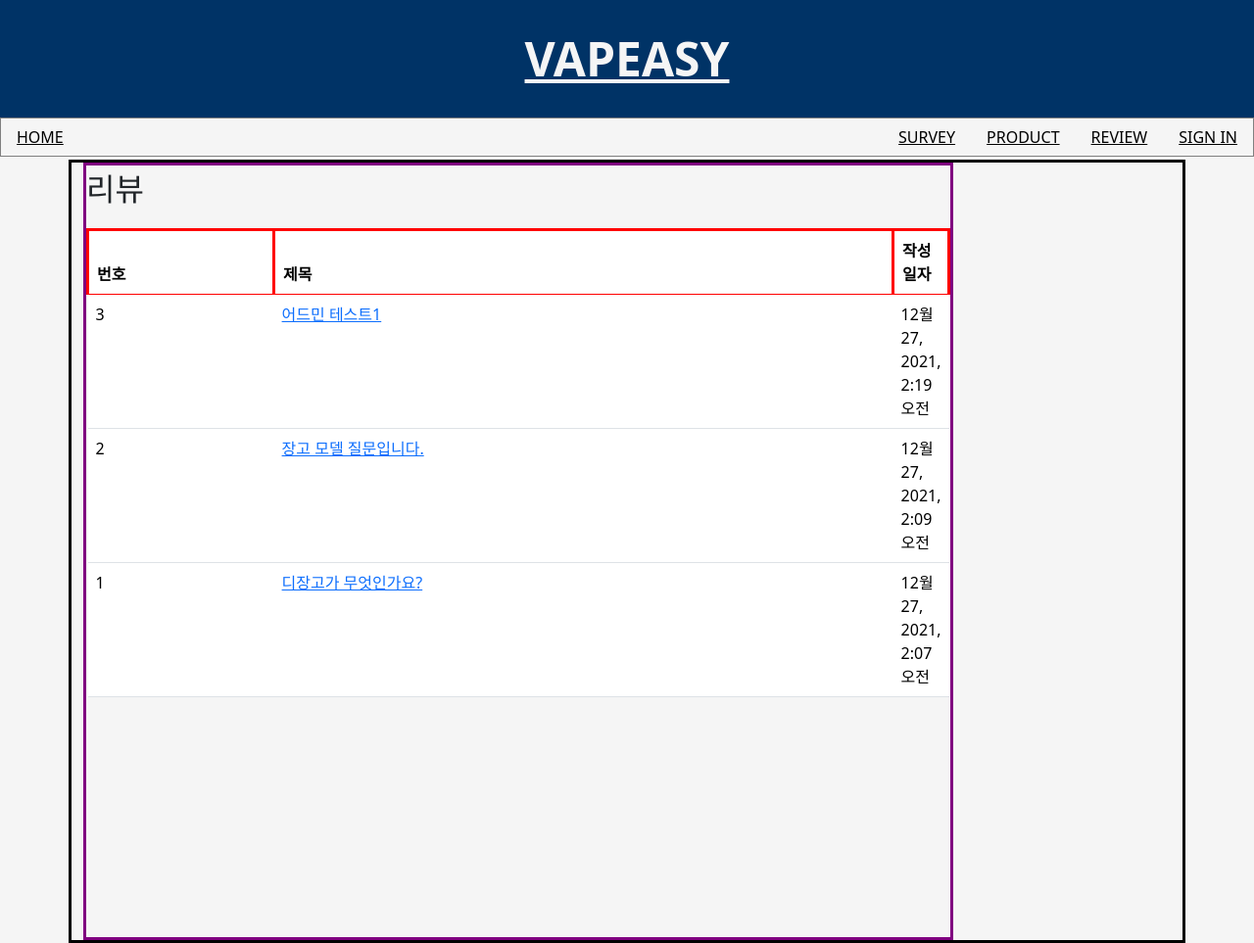
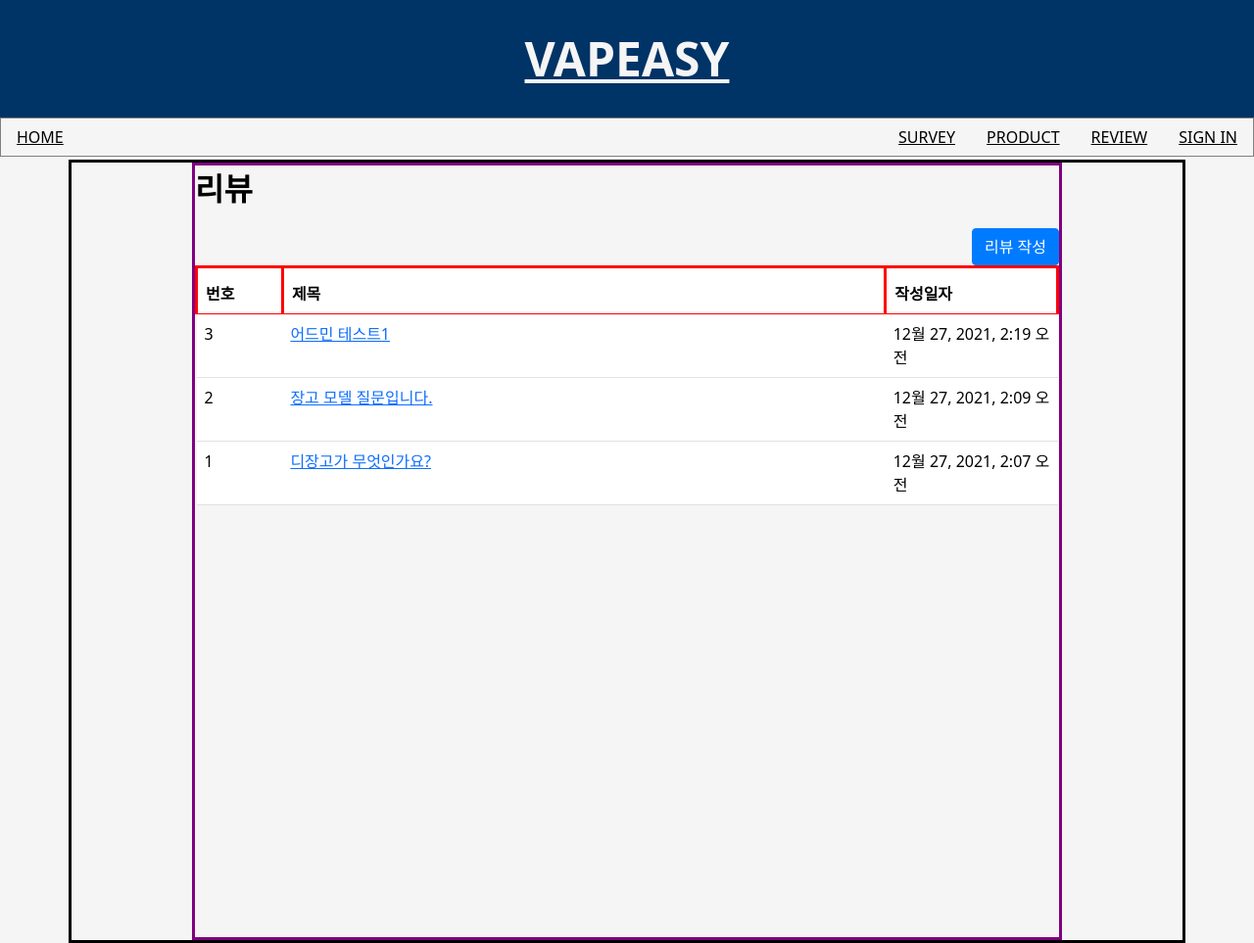
Before and after one commit to CHOIHAEMIN/vapeasy, a Django app: page /review_list/ in a window 1280 px wide. Shown: the whole page at 98% size. Run offline with Django 3.2, Linux system fonts and the light colour scheme; data comes from the database, SQL or seed files in the repository; some libraries are stand-ins or nearby versions.

Commit message:
1229 review_create뷰단 생성완료 최해민

```diff
--- a/static/css/review_list.css
+++ b/static/css/review_list.css
@@ -8,18 +8,23 @@
 .container{
     width: 100%;
     height: 50rem;
+    display: flex;
+    justify-content: center;
     border: 3px solid black;
 }
 .text{
     font-size: 2rem;
+    font-weight: bold;
+    color: black;
 }
 .content{
+    display: flex;
+    flex-direction: column;
     width: 80%;
     height: 100%;
     border: 3px solid purple;
 }
 .table{
-    margin: auto;
     width: 100%;
 }
 .head{
@@ -27,9 +32,98 @@
     border: 3px solid red;
 }
 .num{
+    width: 10%;
+}
+.date{
+    width: 20%;
     min-width: min-content;
 }
-.date{
-    width: 5%;
-    min-width: min-content;
+.button{
+    margin-left: auto;
 }
+
+/* 부트스트랩 버튼*/
+.btn {
+    display: inline-block;
+    font-weight: 400;
+    color: #212529;
+    text-align: center;
+    vertical-align: middle;
+    -webkit-user-select: none;
+    -moz-user-select: none;
+    -ms-user-select: none;
+    user-select: none;
+    background-color: transparent;
+    border: 1px solid transparent;
+    padding: 0.375rem 0.75rem;
+    font-size: 1rem;
+    line-height: 1.5;
+    border-radius: 0.25rem;
+    transition: color 0.15s ease-in-out, background-color 0.15s ease-in-out, border-color 0.15s ease-in-out, box-shadow 0.15s ease-in-out;
+  }
+
+  @media (prefers-reduced-motion: reduce) {
+    .btn {
+      transition: none;
+    }
+  }
+
+  .btn:hover {
+    color: #212529;
+    text-decoration: none;
+  }
+
+  .btn:focus, .btn.focus {
+    outline: 0;
+    box-shadow: 0 0 0 0.2rem rgba(0, 123, 255, 0.25);
+  }
+
+  .btn.disabled, .btn:disabled {
+    opacity: 0.65;
+  }
+
+  .btn:not(:disabled):not(.disabled) {
+    cursor: pointer;
+  }
+
+  a.btn.disabled,
+  fieldset:disabled a.btn {
+    pointer-events: none;
+  }
+
+  .btn-primary {
+    color: #fff;
+    background-color: #007bff;
+    border-color: #007bff;
+  }
+
+  .btn-primary:hover {
+    color: #fff;
+    background-color: #0069d9;
+    border-color: #0062cc;
+  }
+
+  .btn-primary:focus, .btn-primary.focus {
+    color: #fff;
+    background-color: #0069d9;
+    border-color: #0062cc;
+    box-shadow: 0 0 0 0.2rem rgba(38, 143, 255, 0.5);
+  }
+
+  .btn-primary.disabled, .btn-primary:disabled {
+    color: #fff;
+    background-color: #007bff;
+    border-color: #007bff;
+  }
+
+  .btn-primary:not(:disabled):not(.disabled):active, .btn-primary:not(:disabled):not(.disabled).active,
+  .show > .btn-primary.dropdown-toggle {
+    color: #fff;
+    background-color: #0062cc;
+    border-color: #005cbf;
+  }
+
+  .btn-primary:not(:disabled):not(.disabled):active:focus, .btn-primary:not(:disabled):not(.disabled).active:focus,
+  .show > .btn-primary.dropdown-toggle:focus {
+    box-shadow: 0 0 0 0.2rem rgba(38, 143, 255, 0.5);
+  }
--- a/templates/vapeasy/review_list.html
+++ b/templates/vapeasy/review_list.html
@@ -6,7 +6,10 @@
         <div class="content">
             <div class="text">
                 <p>리뷰</p>
-            </div>
+            </div><!--리뷰 text end-->
+            <div class="button">
+                <a href="{% url 'vapeasy:review_create' %}" class="btn btn-primary">리뷰 작성</a>
+            </div><!--리뷰작성 button end-->
 
             <table class="table">
                 <thead>
--- a/vapeasy/urls.py
+++ b/vapeasy/urls.py
@@ -9,4 +9,5 @@
     path('survey/', views.survey, name='survey'),
     path('review_list/', views.review_list, name='review_list'),
     path('review_detail/<int:review_id>/', views.review_datail, name='review_detail'),
+    path('review/create/', views.review_create, name='review_create'),
 ]
--- a/vapeasy/views.py
+++ b/vapeasy/views.py
@@ -1,6 +1,8 @@
-from django.shortcuts import render, get_object_or_404
+from django.shortcuts import render, get_object_or_404, redirect
 from django.http import HttpResponse
+from django.utils import timezone
 from .models import Review
+from .forms import ReviewForm
 # Create your views here.
 
 def index(request):
@@ -14,7 +16,20 @@
     context = {'review_list': review_list}
     return render(request, 'vapeasy/review_list.html', context)
 
-def review_datail(request,review_id):
+def review_datail(request, review_id):
     review = get_object_or_404(Review, pk=review_id)
     context = {'review': review}
     return render(request, 'vapeasy/portfolio_review_detail.html', context)
+
+def review_create(request):
+    if request.method == "POST":
+        form = ReviewForm(request.POST)
+        if form.is_valid():
+            review = form.save(commit=False)
+            # review.author = request.user
+            review.create_date = timezone.now()
+            review.save()
+            return redirect('vapeasy:review_list')
+    else:
+        form = ReviewForm()
+    return render(request, 'vapeasy/review_form.html', {'form': form})
```
Also changed, not shown: templates/vapeasy/review_form.html (added, +12 -0 lines), vapeasy/forms.py (added, +8 -0 lines).
